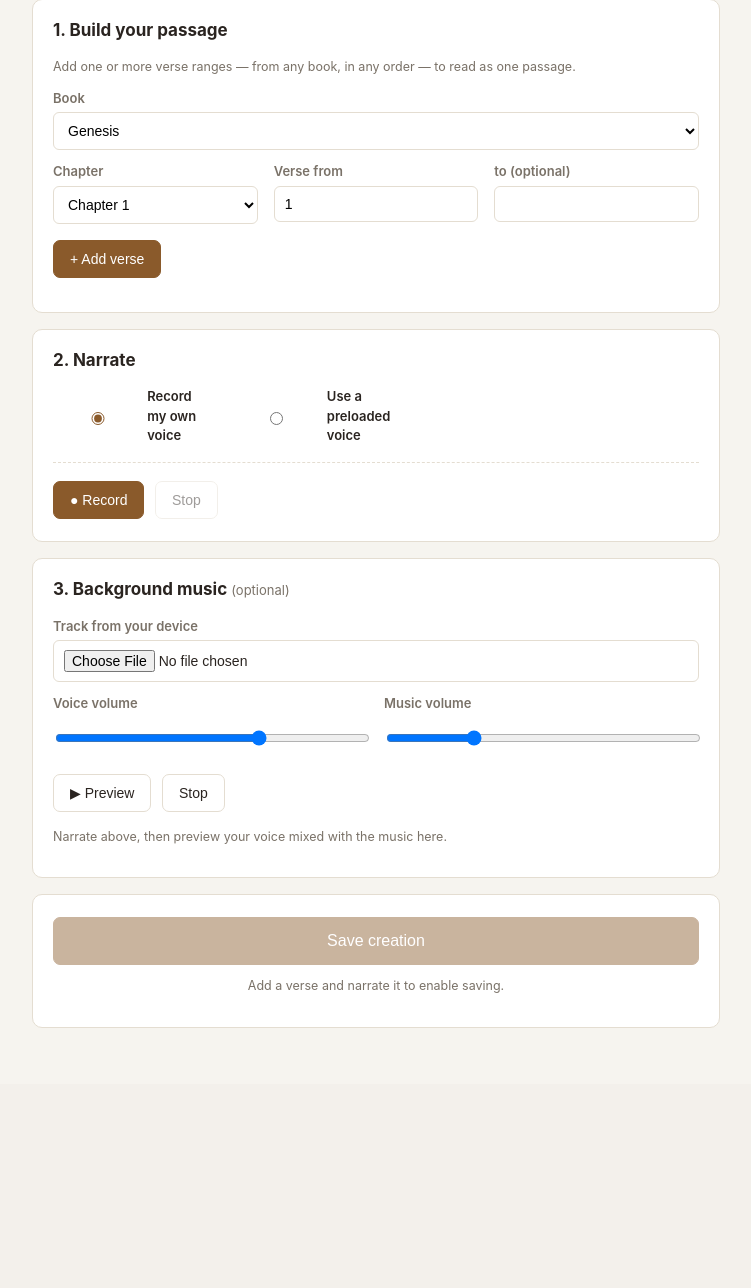
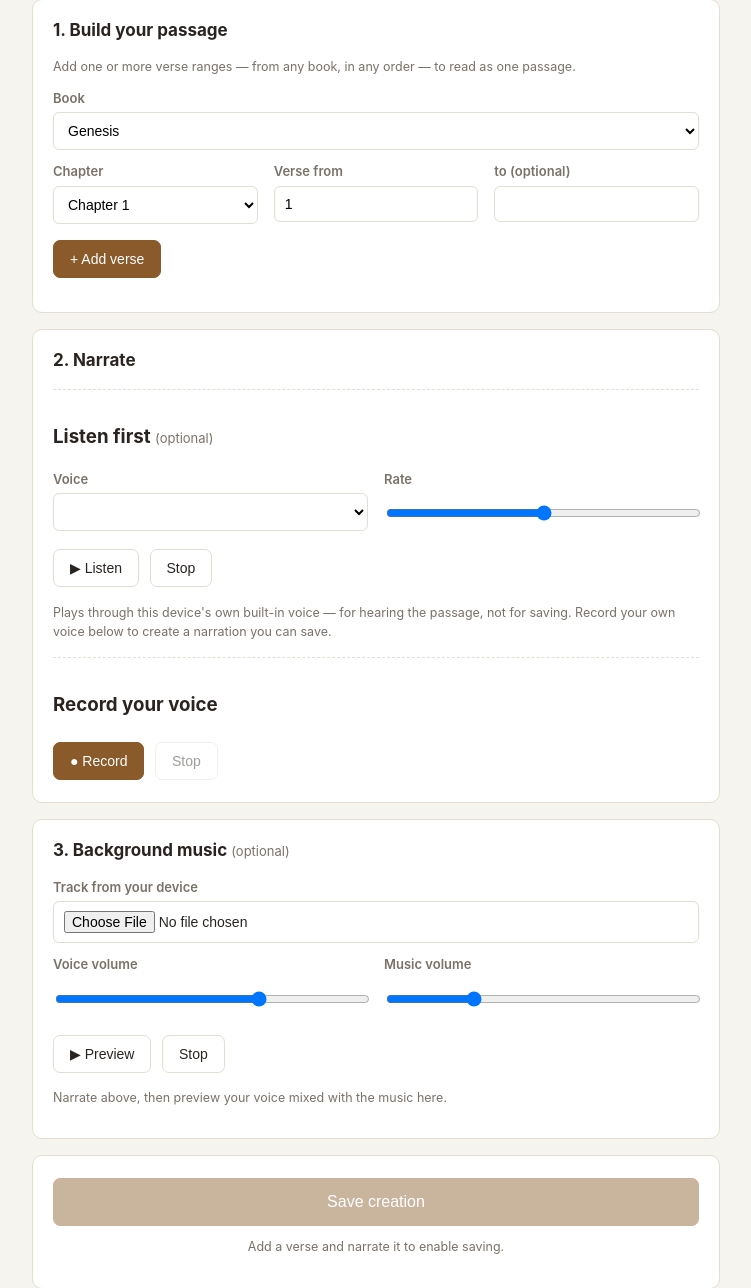
Before and after one commit to Vixitonian/testlinks, a PHP site: page / in a window 1280 px wide. Shown: the part 90-1378 px from the top of the page, without its empty margins (264-1015 px from the left). Before the commit the page ends 1118 px from the top, so only its background shows below. Run offline with PHP 8.4, Linux system fonts and the light colour scheme; lists and menus that the app fills with data are empty.

Commit message:
Remove Piper narration; device voice is preview-only, mic is sole save path
Per feedback: drop the local Piper neural TTS narration source entirely.
Since no in-browser TTS engine can be made both exportable and universal
without either running its own model (Piper) or calling a paid API
(Google Cloud), and neither is wanted right now, narration falls back to
what actually works everywhere with no dependencies: recording your own
voice. The device's built-in voice (Web Speech API) is restored as a
"Listen" button for hearing the passage before reading it — clearly
preview-only, since browsers don't expose that audio as a capturable file.

- Delete js/piper.js and js/voices.js (Piper voice IDs)
- audio.js: restore speak()/stopSpeaking()/listVoices()
- app.js/index.html: replace the mic-vs-voice source toggle with two
  straightforward steps (Listen, then Record); only a mic recording can
  enable the Save button

```diff
--- a/hagah-app/css/style.css
+++ b/hagah-app/css/style.css
@@ -118,25 +118,6 @@ input, select {
 
 .hidden { display: none !important; }
 
-.narration-source { align-items: center; margin-bottom: 6px; }
-.radio-label { display: flex; align-items: center; gap: 6px; font-weight: 600; color: var(--ink); cursor: pointer; }
-.radio-label input { accent-color: var(--accent); }
-
-.progress-bar {
-  height: 8px;
-  border-radius: 4px;
-  background: var(--border);
-  overflow: hidden;
-  margin: 8px 0;
-  max-width: 320px;
-}
-.progress-bar > div {
-  height: 100%;
-  width: 0%;
-  background: var(--accent);
-  transition: width 0.15s ease-out;
-}
-
 audio { display: block; margin: 10px 0; width: 100%; }
 
 .save-panel { text-align: center; }
--- a/hagah-app/index.html
+++ b/hagah-app/index.html
@@ -73,29 +73,32 @@
 
     <section class="panel">
       <h2>2. Narrate</h2>
-      <div class="form-row inline narration-source">
-        <label class="radio-label"><input type="radio" name="narrationSource" value="mic" checked /> Record my own voice</label>
-        <label class="radio-label"><input type="radio" name="narrationSource" value="voice" /> Use a preloaded voice</label>
+
+      <div class="subsection">
+        <h3>Listen first <span class="optional">(optional)</span></h3>
+        <div class="form-row inline">
+          <div>
+            <label for="voiceSelect">Voice</label>
+            <select id="voiceSelect"></select>
+          </div>
+          <div>
+            <label for="rateRange">Rate</label>
+            <input id="rateRange" type="range" min="0.5" max="1.5" step="0.05" value="1" />
+          </div>
+        </div>
+        <button id="speakBtn" class="btn">▶ Listen</button>
+        <button id="stopSpeakBtn" class="btn ghost">Stop</button>
+        <p class="hint">
+          Plays through this device's own built-in voice — for hearing the passage, not for
+          saving. Record your own voice below to create a narration you can save.
+        </p>
       </div>
 
-      <div id="micSource" class="subsection">
+      <div class="subsection">
+        <h3>Record your voice</h3>
         <button id="recordBtn" class="btn primary">● Record</button>
         <button id="stopRecordBtn" class="btn ghost" disabled>Stop</button>
         <span id="recordStatus" class="status"></span>
-      </div>
-
-      <div id="voiceSource" class="subsection hidden">
-        <div class="form-row">
-          <label for="voiceSelect">Voice</label>
-          <select id="voiceSelect"></select>
-        </div>
-        <button id="generateVoiceBtn" class="btn primary">Generate narration</button>
-        <span id="generateVoiceStatus" class="status"></span>
-        <div id="generateVoiceProgress" class="progress-bar hidden"><div id="generateVoiceProgressFill"></div></div>
-        <p class="hint">
-          Runs a real neural voice (Piper) entirely in this browser — no server, no account,
-          works on any device. First use of a voice downloads it once (~60MB) and caches it here.
-        </p>
       </div>
 
       <audio id="narrationPlayer" controls class="hidden"></audio>
@@ -143,11 +146,9 @@
 
   <script src="vendor/lame.min.js"></script>
   <script src="js/books.js"></script>
-  <script src="js/voices.js"></script>
   <script src="js/supabein.js"></script>
   <script src="js/bible.js"></script>
   <script src="js/audio.js"></script>
-  <script type="module" src="js/piper.js"></script>
   <script src="js/app.js"></script>
 </body>
 </html>
--- a/hagah-app/js/app.js
+++ b/hagah-app/js/app.js
@@ -24,15 +24,10 @@
   const combinedTextCard = $("combinedTextCard");
   const combinedTextEl = $("combinedText");
 
-  const narrationSourceRadios = document.getElementsByName("narrationSource");
-  const micSource = $("micSource");
-  const voiceSource = $("voiceSource");
-
   const voiceSelect = $("voiceSelect");
-  const generateVoiceBtn = $("generateVoiceBtn");
-  const generateVoiceStatus = $("generateVoiceStatus");
-  const generateVoiceProgress = $("generateVoiceProgress");
-  const generateVoiceProgressFill = $("generateVoiceProgressFill");
+  const rateRange = $("rateRange");
+  const speakBtn = $("speakBtn");
+  const stopSpeakBtn = $("stopSpeakBtn");
 
   const recordBtn = $("recordBtn");
   const stopRecordBtn = $("stopRecordBtn");
@@ -195,15 +190,6 @@
     }
   });
 
-  // ---- Narration source toggle ----
-  function setNarrationSource(source) {
-    micSource.classList.toggle("hidden", source !== "mic");
-    voiceSource.classList.toggle("hidden", source !== "voice");
-  }
-  narrationSourceRadios.forEach((radio) => {
-    radio.addEventListener("change", (e) => setNarrationSource(e.target.value));
-  });
-
   function setNarration(blob, statusEl, statusText) {
     narrationBlob = blob;
     narrationPlayer.src = URL.createObjectURL(blob);
@@ -226,43 +212,28 @@
     }
   }
 
-  // ---- Voice list (English-only local Piper neural voices) ----
-  function populateVoices() {
+  // ---- Listen (device voice, preview only — not saveable) ----
+  async function populateVoices() {
+    const voices = await HagahAudio.listVoices();
+    const english = voices.filter((v) => v.lang.startsWith("en"));
     voiceSelect.innerHTML = "";
-    ENGLISH_VOICES.forEach((v) => {
+    (english.length ? english : voices).forEach((v) => {
       const opt = document.createElement("option");
-      opt.value = v.id;
-      opt.textContent = v.label;
+      opt.value = v.voiceURI;
+      opt.textContent = `${v.name} (${v.lang})`;
       voiceSelect.appendChild(opt);
     });
   }
 
-  generateVoiceBtn.addEventListener("click", async () => {
+  speakBtn.addEventListener("click", () => {
     if (!verseList.length) return alert("Add at least one verse first.");
-    if (!window.PiperTTS) {
-      return alert("The narration engine is still loading — wait a moment and try again.");
-    }
-    generateVoiceBtn.disabled = true;
-    generateVoiceStatus.textContent = "Loading voice model...";
-    generateVoiceProgress.classList.remove("hidden");
-    generateVoiceProgressFill.style.width = "0%";
-    try {
-      const blob = await window.PiperTTS.predict(combinedText(), voiceSelect.value, (progress) => {
-        if (progress.total) {
-          const pct = Math.round((progress.loaded * 100) / progress.total);
-          generateVoiceProgressFill.style.width = `${pct}%`;
-          generateVoiceStatus.textContent = pct < 100 ? `Downloading voice model... ${pct}%` : "Synthesizing...";
-        }
-      });
-      setNarration(blob, generateVoiceStatus, "Narration generated.");
-    } catch (err) {
-      generateVoiceStatus.textContent = `Failed: ${err.message}`;
-      console.error(err);
-    } finally {
-      generateVoiceBtn.disabled = false;
-      generateVoiceProgress.classList.add("hidden");
-    }
+    HagahAudio.speak(combinedText(), {
+      rate: Number(rateRange.value),
+      voiceURI: voiceSelect.value,
+    });
   });
+
+  stopSpeakBtn.addEventListener("click", () => HagahAudio.stopSpeaking());
 
   // ---- Recording ----
   recordBtn.addEventListener("click", async () => {
--- a/hagah-app/js/audio.js
+++ b/hagah-app/js/audio.js
@@ -1,10 +1,37 @@
-// Microphone recording, background-music mixing, and MP3 encoding.
-// All processing happens locally in the browser (Web Audio API + lamejs).
+// Device-voice preview, microphone recording, background-music mixing, and
+// MP3 encoding. All processing happens locally in the browser (Web Audio
+// API + lamejs); the device voice is listen-only (see js/app.js).
 const HagahAudio = (() => {
   let audioCtx = null;
   function ctx() {
     if (!audioCtx) audioCtx = new (window.AudioContext || window.webkitAudioContext)();
     return audioCtx;
+  }
+
+  // ---- Device-voice preview (listen only — not exportable to a file) ----
+  function listVoices() {
+    return new Promise((resolve) => {
+      const existing = speechSynthesis.getVoices();
+      if (existing.length) return resolve(existing);
+      speechSynthesis.onvoiceschanged = () => resolve(speechSynthesis.getVoices());
+    });
+  }
+
+  function speak(text, { rate = 1, pitch = 1, voiceURI } = {}) {
+    speechSynthesis.cancel();
+    const utter = new SpeechSynthesisUtterance(text);
+    utter.rate = rate;
+    utter.pitch = pitch;
+    if (voiceURI) {
+      const voice = speechSynthesis.getVoices().find((v) => v.voiceURI === voiceURI);
+      if (voice) utter.voice = voice;
+    }
+    speechSynthesis.speak(utter);
+    return utter;
+  }
+
+  function stopSpeaking() {
+    speechSynthesis.cancel();
   }
 
   // ---- Live preview: hear narration + background music together before saving ----
@@ -163,6 +190,9 @@ const HagahAudio = (() => {
   }
 
   return {
+    listVoices,
+    speak,
+    stopSpeaking,
     startRecording,
     stopRecording,
     isRecording,
--- a/hagah-app/js/piper.js
+++ /dev/null
@@ -1,24 +0,0 @@
-// ES module bridge to @diffusionstudio/vits-web (Piper neural TTS via
-// WebAssembly/ONNX Runtime, running entirely in this browser tab). This
-// script runs as a module (deferred by the browser), so classic scripts
-// must only call window.PiperTTS from inside event handlers, never at
-// their own top-level, to be sure it has finished loading first.
-import * as vits from "https://cdn.jsdelivr.net/npm/@diffusionstudio/vits-web@1.0.3/+esm";
-
-window.PiperTTS = {
-  // Runs inference, downloading + caching the voice model (in the Origin
-  // Private File System) on first use for that voice. Returns a WAV Blob —
-  // real audio data, computed locally, nothing to "capture" from playback.
-  predict(text, voiceId, onProgress) {
-    return vits.predict({ text, voiceId }, onProgress);
-  },
-  download(voiceId, onProgress) {
-    return vits.download(voiceId, onProgress);
-  },
-  stored() {
-    return vits.stored();
-  },
-  remove(voiceId) {
-    return vits.remove(voiceId);
-  },
-};
--- a/hagah-app/js/voices.js
+++ /dev/null
@@ -1,13 +0,0 @@
-// Curated English-only Piper (VITS) neural voices, run entirely in the
-// browser via WebAssembly/ONNX — see js/piper.js. All are "medium" quality
-// (~60MB one-time download per voice, cached locally after) unless noted.
-const ENGLISH_VOICES = [
-  { id: "en_US-amy-medium", label: "Amy — warm (recommended)" },
-  { id: "en_US-lessac-medium", label: "Lessac (male)" },
-  { id: "en_US-hfc_female-medium", label: "HFC (female)" },
-  { id: "en_US-hfc_male-medium", label: "HFC (male)" },
-  { id: "en_US-ryan-medium", label: "Ryan (male)" },
-  { id: "en_GB-alan-medium", label: "Alan — British (male)" },
-  { id: "en_GB-jenny_dioco-medium", label: "Jenny — British (female)" },
-  { id: "en_GB-southern_english_female-low", label: "Southern — British (female, smaller download)" },
-];
```
Also changed, not shown: hagah-app/README.md.
